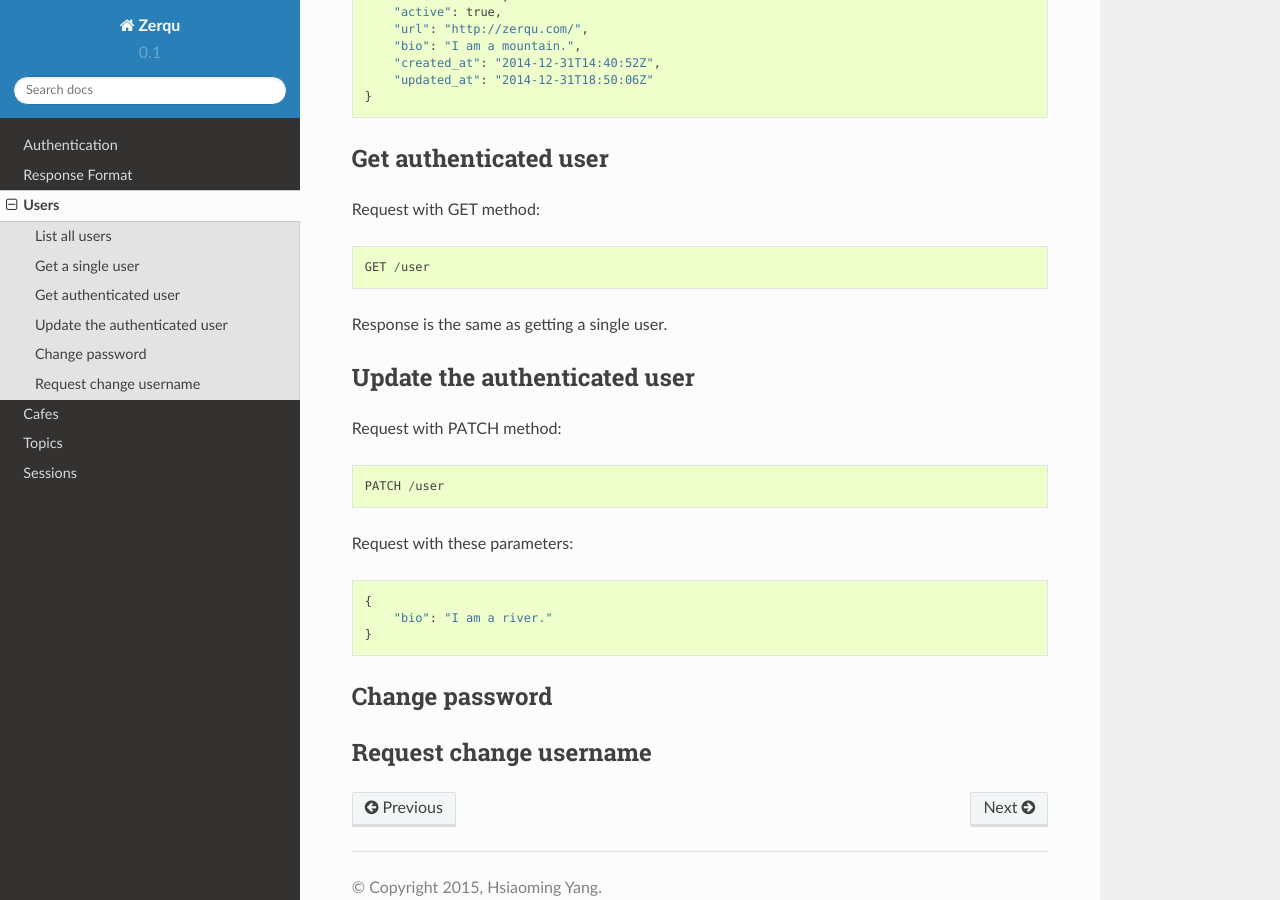
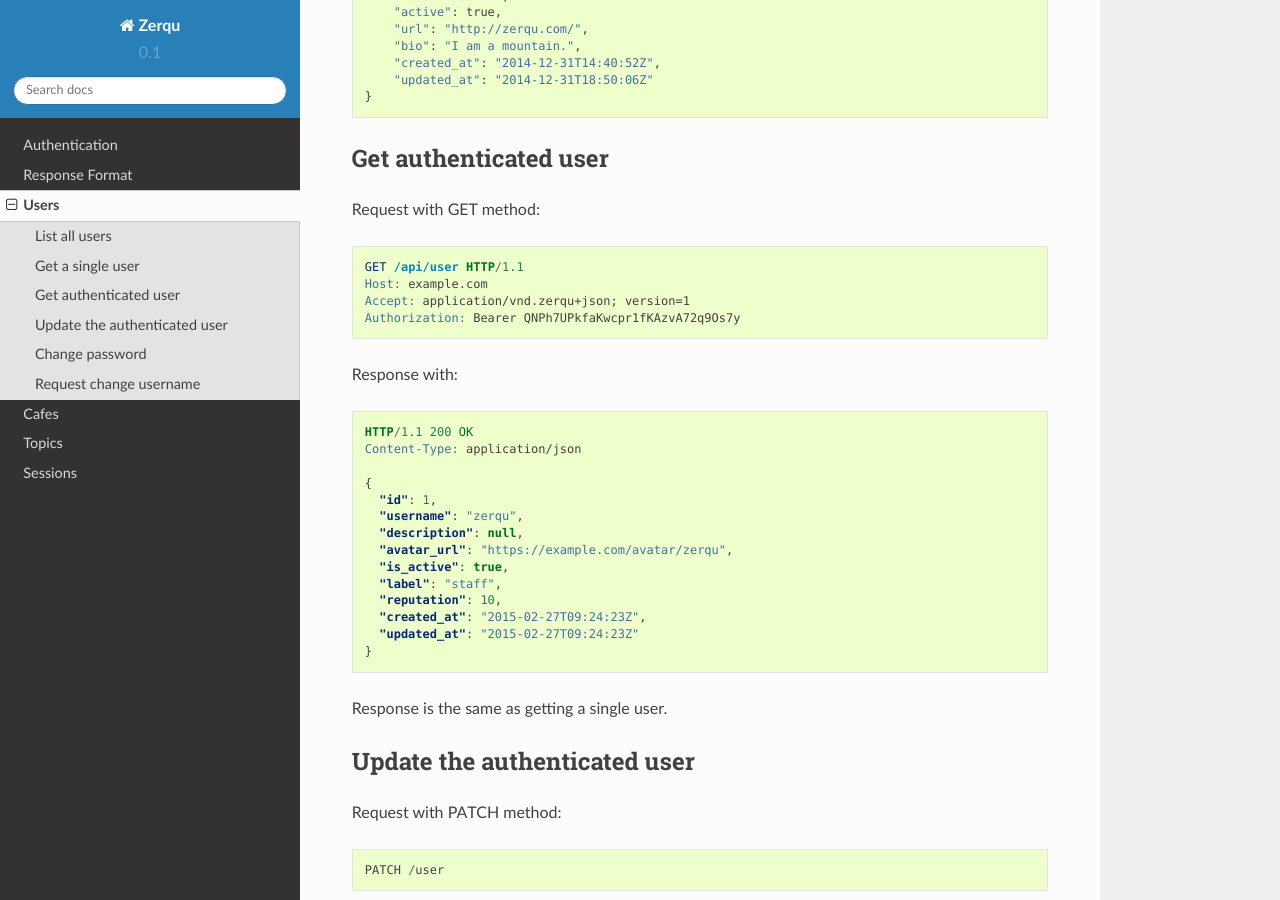
Before and after one commit to lepture/zerqu, a Sphinx documentation site: the page built from docs/users.rst, in a window 1280 px wide and 900 px high, scrolled down 992 px. Built offline with Sphinx 7.4.7 and the Read the Docs theme 2.0.0, drawn with Linux system fonts in a browser that asks for light colours.

Commit message:
Update docs

```diff
--- a/docs/conf.py
+++ b/docs/conf.py
@@ -64,7 +64,7 @@ release = '0.1'
 
 # List of patterns, relative to source directory, that match files and
 # directories to ignore when looking for source files.
-exclude_patterns = ['_build']
+exclude_patterns = ['_build', 'requirements.txt']
 
 # The reST default role (used for this markup: `text`) to use for all
 # documents.
--- /dev/null
+++ b/docs/requirements.txt
@@ -0,0 +1,2 @@
+Sphinx==1.2.3
+sphinx-rtd-theme==0.1.6
--- a/docs/users.rst
+++ b/docs/users.rst
@@ -52,9 +52,34 @@ Response with::
 Get authenticated user
 ~~~~~~~~~~~~~~~~~~~~~~
 
-Request with GET method::
+Request with GET method:
 
-    GET /user
+.. sourcecode:: http
+
+    GET /api/user HTTP/1.1
+    Host: example.com
+    Accept: application/vnd.zerqu+json; version=1
+    Authorization: Bearer QNPh7UPkfaKwcpr1fKAzvA72q9Os7y
+
+Response with:
+
+.. sourcecode:: http
+
+    HTTP/1.1 200 OK
+    Content-Type: application/json
+
+    {
+      "id": 1,
+      "username": "zerqu",
+      "description": null,
+      "avatar_url": "https://example.com/avatar/zerqu",
+      "is_active": true,
+      "label": "staff",
+      "reputation": 10,
+      "created_at": "2015-02-27T09:24:23Z",
+      "updated_at": "2015-02-27T09:24:23Z"
+    }
+
 
 Response is the same as getting a single user.
 
```
Also changed, not shown: 2 other files.
